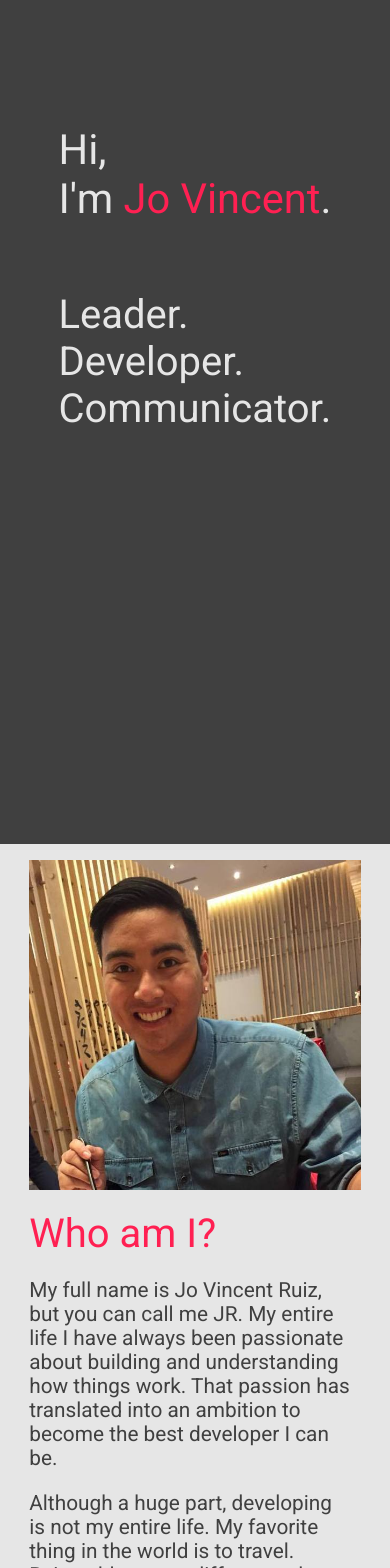
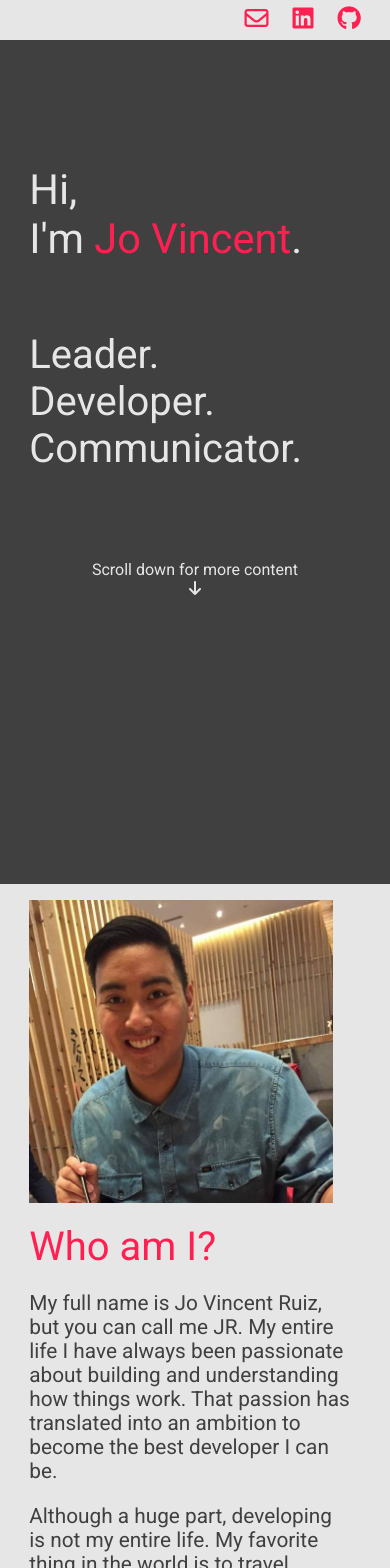
Before and after one commit to jvjruiz/portfolio, a React (Create React App) app: page / in a window 390 px wide. Shown: the top 1568 px of the page. Built offline with nearby package versions, Linux system fonts and the light colour scheme.

Commit message:
added navbar and made responsive for most formats

```diff
--- a/src/App.js
+++ b/src/App.js
@@ -4,12 +4,13 @@ import Intro from './components/intro';
 import AboutMe from './components/aboutme';
 import Projects from './components/projects'  ;
 import ContactMe from './components/contactme';
-
+import NavBar from "./components/navbar";
 
 export default class App extends Component {
   render() {
     return (
       <div>
+        <NavBar />
         <Intro />
         <AboutMe />
         <Projects />
--- a/src/components/contactme.js
+++ b/src/components/contactme.js
@@ -7,9 +7,9 @@ export default class ContactMe extends Component {
 				<div id="contactContent">
 					<h3 id="contactHeader" className="subHeaderText">Contact Me</h3>
 					<ul id="contactInfo">
-						<li className="contactText"><a href="https://github.com/jvjruiz"><i className="fa fa-github" aria-hidden="true"></i></a></li>
-						<li className="contactText"><a href="https://www.linkedin.com/in/jo-vincent-ruiz-722b6b132"><i className="fa fa-linkedin-square" aria-hidden="true"></i></a></li>
-						<li className="contactText"><a href="mailto:jovincent.ruiz@gmail.com"><i className="fa fa-envelope-o" aria-hidden="true"></i></a></li>
+						<li className="contactText"><a href="https://github.com/jvjruiz" target="_blank"><i className="fa fa-github" aria-hidden="true"></i></a></li>
+						<li className="contactText"><a href="https://www.linkedin.com/in/jo-vincent-ruiz-722b6b132" target="_blank"><i className="fa fa-linkedin-square" aria-hidden="true"></i></a></li>
+						<li className="contactText"><a href="mailto:jovincent.ruiz@gmail.com" target="_blank"><i className="fa fa-envelope-o" aria-hidden="true"></i></a></li>
 					</ul>
 				</div>
 			</div>
--- a/src/components/intro.js
+++ b/src/components/intro.js
@@ -1,19 +1,6 @@
 import React, {Component} from 'react';
 
 export default class Intro extends Component {
-	randomNumber(min,max) {
-		min = Math.ceil(min);
-  		max = Math.floor(max);
-  		return Math.floor(Math.random() * (max - min)) + min;
-	}
-
-	renderRandomPhrase() {
-		let randomPhrases=['I live in constant fear of hitting my head.', 'Sometimes I can not help but dance.','Nothing beats a medium rare steak.', 'Science Rules.', 'Success is just like something at the store, you just have to go get it.']
-		let randomPhrase = randomPhrases[this.randomNumber(0,randomPhrases.length)]
-		return (
-			<p className="randomPhrase">{randomPhrase}</p>
-		)
-	}
 
 	render() {
 		return (
@@ -42,6 +29,12 @@ export default class Intro extends Component {
 							</li>
 						</ul>
 					</div>
+					<div id="scrollNotification">
+						<div>
+						Scroll down for more content
+						</div>
+						<i className="fa fa-arrow-down" aria-hidden="true"></i>
+					</div>
 				</div>
 			</div>
 		)
--- /dev/null
+++ b/src/components/navbar.js
@@ -0,0 +1,18 @@
+import React, {Component} from "react";
+
+export default class NavBar extends Component {
+	render() {
+		return (
+			<div id="navBarContainer">
+				<ul id="navBar">
+					<li className="contactText"><a href="https://github.com/jvjruiz" target="_blank"><i className="fa fa-github" aria-hidden="true"></i></a>
+					</li>
+					<li className="contactText"><a href="https://www.linkedin.com/in/jo-vincent-ruiz-722b6b132" target="_blank"><i className="fa fa-linkedin-square" aria-hidden="true"></i></a>
+					</li>
+					<li className="contactText"><a href="mailto:jovincent.ruiz@gmail.com" target="_blank"><i className="fa fa-envelope-o" aria-hidden="true"></i></a>
+					</li>
+				</ul>
+			</div>
+		)
+	}
+}
--- a/src/components/projects.js
+++ b/src/components/projects.js
@@ -48,7 +48,7 @@ export default class Projects extends Component {
 							HTML - CSS - React - Redux - MongoDB - OAuth 2.0
 						</div>
 						<div className="projectDescription contentText">
-							Japanese word quiz app built with React using a spaced repetition algorithm to determine the question being asked.
+							Japanese word quiz app built with React using a spaced repetition algorithm to determine the question being asked. This was a two person project and my role was to build the back end and debug any issues my partner was having on the front-end.
 						</div>
 						<div className="projectLinks contentText">
 							<div className="projectLink">
@@ -72,7 +72,7 @@ export default class Projects extends Component {
 							HTML - CSS - Canvas - React
 						</div>
 						<div className="projectDescription contentText">
-							Instant messaging app build with React and Meteor.
+							Instant messaging app build with React and Meteor. This app was built in a week as a solo project to learn and get familiar with MeteorJS.
 						</div>
 						<div className="projectLinks contentText">
 							<div className="projectLink">
--- a/src/index.css
+++ b/src/index.css
@@ -20,7 +20,29 @@ a:visited {
 }
 
 a:hover {
-    color: #404040;
+    color: #a2a79e;
+}
+
+#navBarContainer {
+    width:85%;
+    margin-left:auto;
+    margin-right:auto;
+    height:2.5em;
+}
+
+#navBar{
+    display:inline-block;
+    padding-left:0;
+    width:100%;
+    height:auto;
+    margin: 0;
+}
+
+#navBar > li {
+    font-size:1.5em;
+    padding-left:1em;
+    padding-top:.2em;
+    float:right;
 }
 
 .headerText {
@@ -62,7 +84,7 @@ a:hover {
 .content {
     color: #e6e6e6;
     background-color: #e6e6e6;
-    width: 70%;
+    width: 85%;
     margin-right: auto;
     margin-left: auto;
 }
@@ -87,13 +109,13 @@ a:hover {
 }
 
 #introMessageContainer {
-    width:70%;
+    width:85%;
     margin-right: auto;
     margin-left: auto;
 }
 
 #brandContainer {
-    width:70%;
+    width:85%;
     margin-right: auto;
     margin-left: auto;
 }
@@ -166,32 +188,21 @@ a:hover {
 }
 
 #intro_icons > li {
-  display: block;
   color: #e6e6e6;
 }
 
-.randomPhraseContainer {
-    width:70%;
-    margin-left:auto;
-    margin-right:auto;
-    padding-top:150px;
+#scrollNotification {
+    display: inline;
+    width:100%;
+    text-align: center;
+    padding-top:7em;
 }
-
-/*
-.randomPhrase {
-    font-size:4vh;
-    text-align: left;
-    width:100%;
-    color:#e6e6e6;
-    font-weight:900;
-}
-*/
 
 #aboutMeContainer {
     display:flex;
     flex-wrap: wrap-reverse;
     z-index:1;
-    width:70%;
+    width:85%;
     height:60%;
     padding-top: 3em;
     margin-bottom: 0;
@@ -200,7 +211,7 @@ a:hover {
 }
 
 #aboutMeTextContainer {
-    width:50%;
+    width:60%;
     vertical-align: top;
     padding-right: 3%;
 }
@@ -218,7 +229,7 @@ a:hover {
 }
 
 #aboutMePhotoContainer {
-  width: 35em;
+  width: 33em;
 }
 
 #aboutMePhoto {
@@ -230,7 +241,7 @@ a:hover {
 }
 
 #projectsHeader {
-    width:70%;
+    width:85%;
     margin-right: auto;
     margin-left: auto;
     text-align: left;
@@ -238,7 +249,7 @@ a:hover {
 }
 
 .projectContainer {
-    width:70%;
+    width:85%;
     display:flex;
     flex-wrap: wrap;
     margin-left: auto;
@@ -268,7 +279,7 @@ a:hover {
 }
 
 .projectImageContainer {
-    width: 26em;
+    width: 32em;
 }
 
 .projectImage {
@@ -280,7 +291,7 @@ a:hover {
 }
 
 #contactContent {
-  width:70%;
+  width:85%;
   text-align: center;
   margin-left: auto;
   margin-right: auto;
@@ -290,6 +301,7 @@ a:hover {
     margin-top:0;
     color:#ff2052;
     margin-bottom: 0;
+    padding-top:.1em;
 }
 
 #contactInfo {
@@ -317,13 +329,179 @@ p span {
     color: #e6e6e6;
 }
 
+/* for large laptops */
+@media only screen and (max-width: 1440px) {
+
+    #scrollNotification {
+        padding-top:10em;
+    }
+
+    #intro_message {
+        padding-top:2em;
+        font-size: 6em;
+    }
+    .headerText {
+        font-size:3em;
+    }
+
+    .contentText {
+        font-size: 1.5em;
+    }
+
+    .subHeaderText {
+        font-size: 1.8em;
+    }
+
+    #introBreak {
+        display: none;
+    }
+
+    .aboutMeHeader {
+        margin-bottom: 0;
+    }
+
+    #aboutMePhotoContainer {
+        width:28em;
+    }
+
+    .headerText {
+        font-size:2.5em;
+    }
+
+    #projectsHeader {
+        margin-top: 0em;
+    }
+
+    .projectText {
+        padding-left: 0;
+    }
+
+    .projectImageContainer {
+        width:27em;
+        padding-right: 1em;
+    }
+}
+
+/* for laptops */
+@media only screen and (max-width: 1080px) {
+    #scrollNotification {
+        padding-top:15em;
+    }
+
+    #intro_message {
+        padding-top:2em;
+        font-size: 5em;
+    }
+    .headerText {
+        font-size:3em;
+    }
+
+    .contentText {
+        font-size: 1em;
+    }
+
+    .subHeaderText {
+        font-size: 1.8em;
+    }
+
+    #introBreak {
+        display: none;
+    }
+
+    .aboutMeHeader {
+        margin-bottom: 0;
+    }
+
+    #aboutMePhotoContainer {
+        width:20em;
+    }
+
+    .headerText {
+        font-size:2.5em;
+    }
+
+    .projectContainer {
+        width:85%;
+    }
+
+    .projectText {
+        padding-left: 0;
+    }
+
+    .projectImageContainer {
+        width:19em;
+        padding-right: 1em;
+    }
+}
+
+/* for tablets */
+@media only screen and (max-width: 1080px) {
+    #scrollNotification {
+        padding-top:20em;
+    }
+
+    #intro_message {
+        padding-top:2em;
+        font-size: 5em;
+    }
+    .headerText {
+        font-size:3em;
+    }
+
+    .contentText {
+        font-size: .9em;
+    }
+
+    .subHeaderText {
+        font-size: 1.8em;
+    }
+
+    #introBreak {
+        display: none;
+    }
+
+    .aboutMeHeader {
+        margin-bottom: 0;
+    }
+
+    #aboutMeTextContainer {
+        width:50%;
+    }
+
+    #aboutMePhotoContainer {
+        width:19em;
+    }
+
+    .headerText {
+        font-size:2.5em;
+    }
+
+    .projectContainer {
+        width:85%;
+    }
+
+    .projectText {
+        padding-left: 0;
+    }
+
+    .projectImageContainer {
+        width:15em;
+        padding-right: 1em;
+    }
+}
+
+/* for mobile devices */
 @media only screen and (max-width: 450px) {
+    #scrollNotification {
+        padding:0;
+    }
+
     #intro_message {
         padding-top:3em;
         font-size: 2.6em;
     }
     .headerText {
-        font-size:2.5em;
+        font-size:2.3em;
     }
 
     .contentText {
@@ -334,9 +512,14 @@ p span {
         font-size: 1.8em;
     }
 
-    #introBreak {
-        display: none;
+    #intro_icons {
+        display:block;
     }
+
+    #scrollNotification {
+        padding-top: 3em;
+    }
+
     #aboutMeContainer {
         padding-top: 1em;
         width:85%;
```
